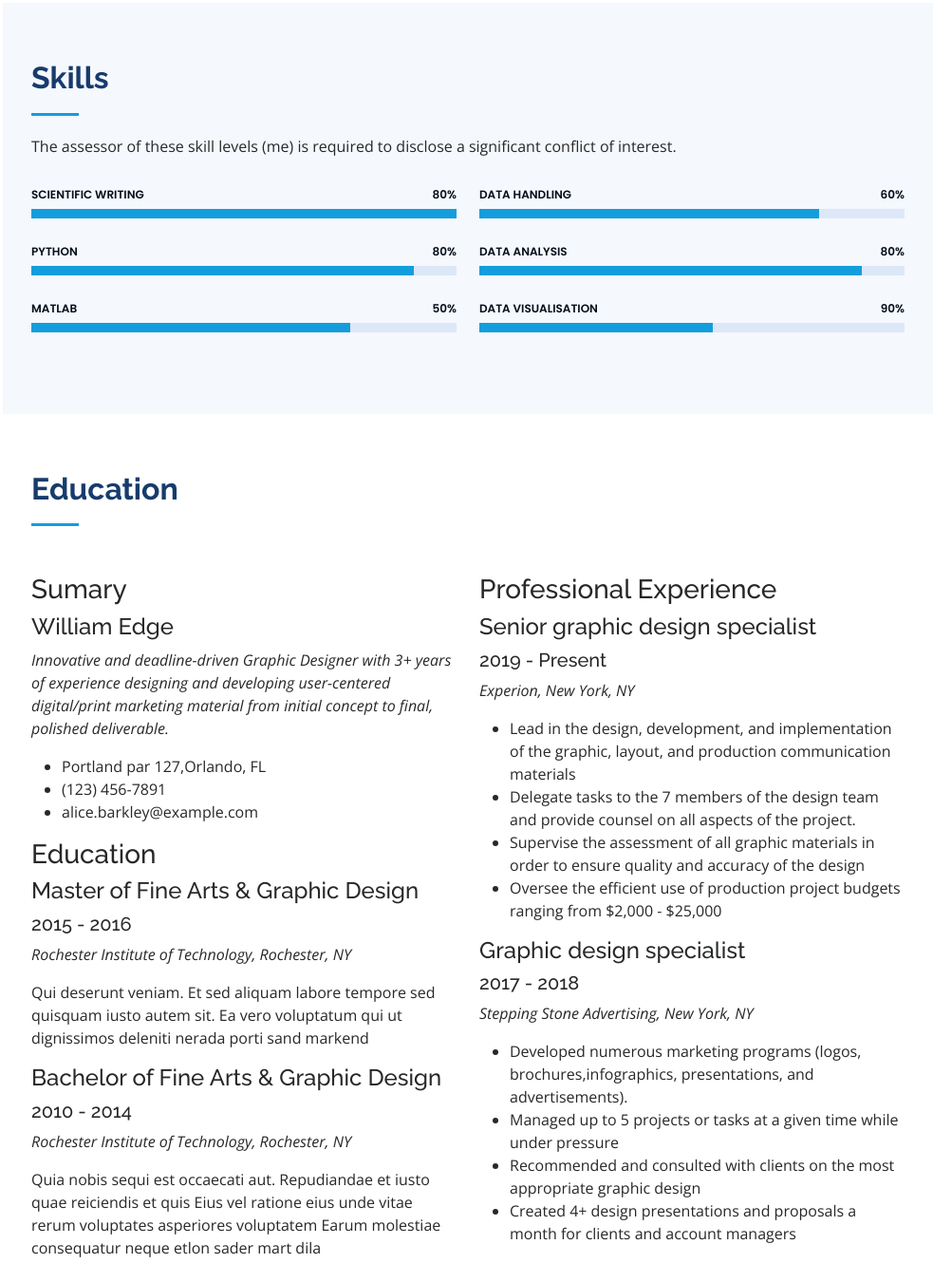
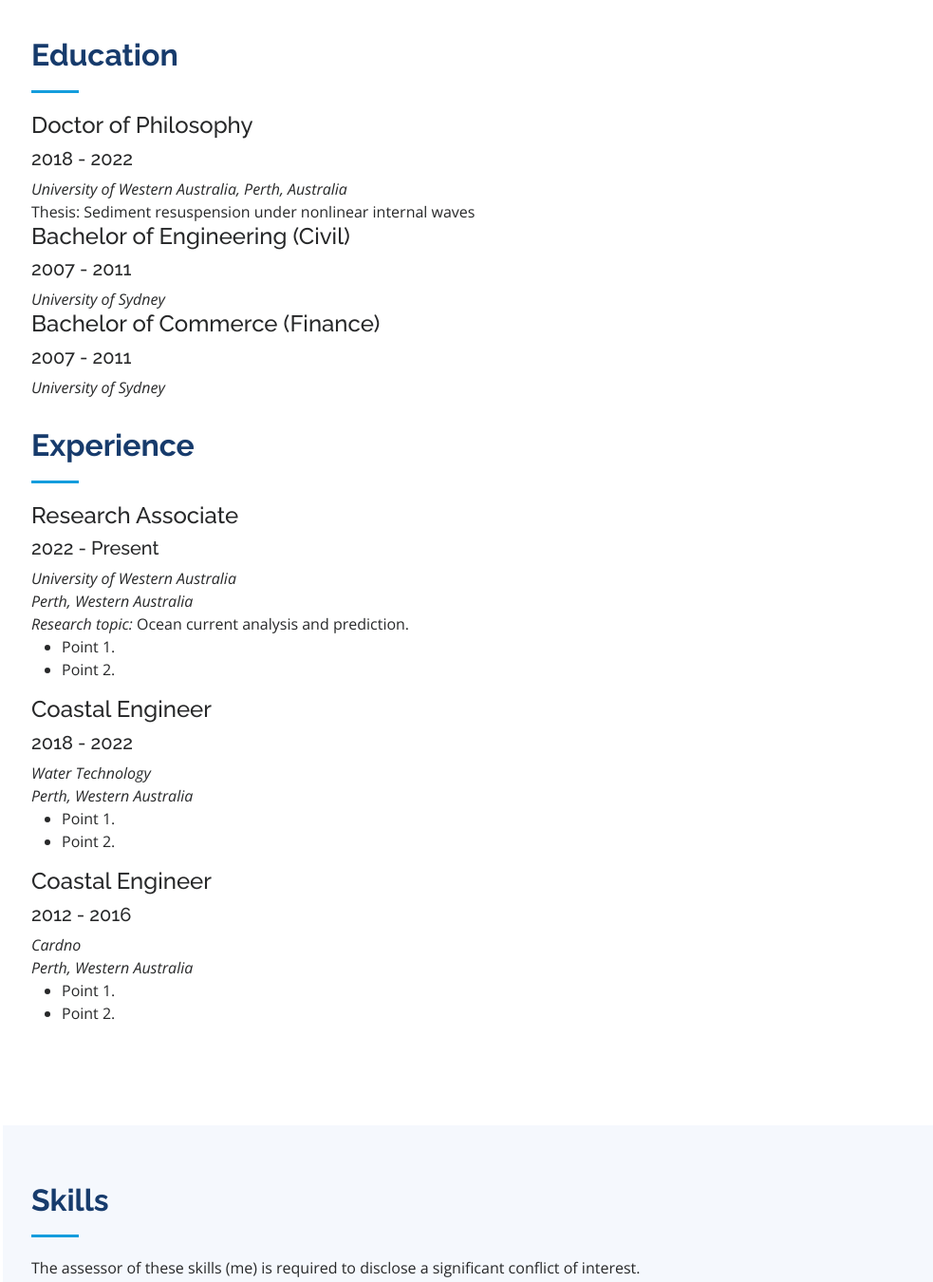
Before and after one commit to williamedge/williamedge.github.io, a plain HTML site: page index.html in a window 1280 px wide. Shown: the part 1471-2821 px from the top of the page at 95% size, without its empty margins (297-1280 px from the left). Drawn offline with nearby package versions, Linux system fonts and the light colour scheme.

Commit message:
Update index.html

```diff
--- a/index.html
+++ b/index.html
@@ -122,53 +122,70 @@
       </div>
     </section><!-- End About Section -->
 
-<!--     ======= Facts Section ======= --> -->
-<!--     <section id="facts" class="facts">
+
+    <!-- ======= Resume Section ======= -->
+    <section id="education" class="education">
       <div class="container">
 
         <div class="section-title">
-          <h2>Facts</h2>
-          <p>Magnam dolores commodi suscipit. Necessitatibus eius consequatur ex aliquid fuga eum quidem. Sit sint consectetur velit. Quisquam quos quisquam cupiditate. Et nemo qui impedit suscipit alias ea. Quia fugiat sit in iste officiis commodi quidem hic quas.</p>
-        </div>
-
-        <div class="row no-gutters">
-
-          <div class="col-lg-3 col-md-6 d-md-flex align-items-md-stretch" data-aos="fade-up">
-            <div class="count-box">
-              <i class="bi bi-emoji-smile"></i>
-              <span data-purecounter-start="0" data-purecounter-end="232" data-purecounter-duration="1" class="purecounter"></span>
-              <p><strong>Happy Clients</strong> consequuntur quae</p>
+          <h2>Education</h2>
+            <div class="resume-item">
+              <h4>Doctor of Philosophy</h4>
+              <h5>2018 - 2022</h5>
+              <p><em>University of Western Australia, Perth, Australia</em></p>
+              <p>Thesis: Sediment resuspension under nonlinear internal waves</p>
+            </div>
+            <div class="resume-item">
+              <h4>Bachelor of Engineering (Civil)</h4>
+              <h5>2007 - 2011</h5>
+              <p><em>University of Sydney</em></p>
+            </div>
+			<div class="resume-item">
+              <h4>Bachelor of Commerce (Finance)</h4>
+              <h5>2007 - 2011</h5>
+              <p><em>University of Sydney</em></p>
             </div>
           </div>
-
-          <div class="col-lg-3 col-md-6 d-md-flex align-items-md-stretch" data-aos="fade-up" data-aos-delay="100">
-            <div class="count-box">
-              <i class="bi bi-journal-richtext"></i>
-              <span data-purecounter-start="0" data-purecounter-end="521" data-purecounter-duration="1" class="purecounter"></span>
-              <p><strong>Projects</strong> adipisci atque cum quia aut</p>
+		  <div class="section-title">
+			<h2>Experience</h2>
+            <div class="resume-item">
+              <h4>Research Associate</h4>
+              <h5>2022 - Present</h5>
+			  <p><em>University of Western Australia </em></p>
+              <p><em>Perth, Western Australia </em></p>
+			  <p><em>Research topic:</em> Ocean current analysis and prediction.</p>
+              <ul>
+                <li>Point 1.</li>
+                <li>Point 2.</li>
+              </ul>
+            </div>
+            <div class="resume-item">
+              <h4>Coastal Engineer</h4>
+              <h5>2018 - 2022</h5>
+			  <p><em>Water Technology</em></p>
+              <p><em>Perth, Western Australia </em></p>
+              <ul>
+                <li>Point 1.</li>
+                <li>Point 2.</li>
+              </ul>
+            </div>
+            <div class="resume-item">
+              <h4>Coastal Engineer</h4>
+              <h5>2012 - 2016</h5>
+              <p><em>Cardno</em></p>
+              <p><em>Perth, Western Australia </em></p>
+              <ul>
+                <li>Point 1.</li>
+                <li>Point 2.</li>
+              </ul>
             </div>
           </div>
-
-          <div class="col-lg-3 col-md-6 d-md-flex align-items-md-stretch" data-aos="fade-up" data-aos-delay="200">
-            <div class="count-box">
-              <i class="bi bi-headset"></i>
-              <span data-purecounter-start="0" data-purecounter-end="1453" data-purecounter-duration="1" class="purecounter"></span>
-              <p><strong>Hours Of Support</strong> aut commodi quaerat</p>
-            </div>
-          </div>
-
-          <div class="col-lg-3 col-md-6 d-md-flex align-items-md-stretch" data-aos="fade-up" data-aos-delay="300">
-            <div class="count-box">
-              <i class="bi bi-people"></i>
-              <span data-purecounter-start="0" data-purecounter-end="32" data-purecounter-duration="1" class="purecounter"></span>
-              <p><strong>Hard Workers</strong> rerum asperiores dolor</p>
-            </div>
-          </div>
-
         </div>
 
       </div>
-    </section><!-- End Facts Section -->
+    </section><!-- End Section -->
+
+
 
     <!-- ======= Skills Section ======= -->
     <section id="skills" class="skills section-bg">
@@ -176,7 +193,7 @@
 
         <div class="section-title">
           <h2>Skills</h2>
-          <p>The assessor of these skill levels (me) is required to disclose a significant conflict of interest.</p>
+          <p>The assessor of these skills (me) is required to disclose a significant conflict of interest.</p>
         </div>
 
         <div class="row skills-content">
@@ -186,21 +203,21 @@
             <div class="progress">
               <span class="skill">Scientific writing <i class="val">80%</i></span>
               <div class="progress-bar-wrap">
-                <div class="progress-bar" role="progressbar" aria-valuenow="100" aria-valuemin="0" aria-valuemax="100"></div>
+                <div class="progress-bar" role="progressbar" aria-valuenow="80" aria-valuemin="0" aria-valuemax="100"></div>
               </div>
             </div>
 
             <div class="progress">
               <span class="skill">Python <i class="val">80%</i></span>
               <div class="progress-bar-wrap">
-                <div class="progress-bar" role="progressbar" aria-valuenow="90" aria-valuemin="0" aria-valuemax="100"></div>
+                <div class="progress-bar" role="progressbar" aria-valuenow="80" aria-valuemin="0" aria-valuemax="100"></div>
               </div>
             </div>
 
             <div class="progress">
               <span class="skill">Matlab <i class="val">50%</i></span>
               <div class="progress-bar-wrap">
-                <div class="progress-bar" role="progressbar" aria-valuenow="75" aria-valuemin="0" aria-valuemax="100"></div>
+                <div class="progress-bar" role="progressbar" aria-valuenow="50" aria-valuemin="0" aria-valuemax="100"></div>
               </div>
             </div>
 
@@ -211,21 +228,21 @@
             <div class="progress">
               <span class="skill">Data handling <i class="val">60%</i></span>
               <div class="progress-bar-wrap">
-                <div class="progress-bar" role="progressbar" aria-valuenow="80" aria-valuemin="0" aria-valuemax="100"></div>
+                <div class="progress-bar" role="progressbar" aria-valuenow="60" aria-valuemin="0" aria-valuemax="100"></div>
               </div>
             </div>
 
             <div class="progress">
               <span class="skill">Data analysis <i class="val">80%</i></span>
               <div class="progress-bar-wrap">
-                <div class="progress-bar" role="progressbar" aria-valuenow="90" aria-valuemin="0" aria-valuemax="100"></div>
+                <div class="progress-bar" role="progressbar" aria-valuenow="80" aria-valuemin="0" aria-valuemax="100"></div>
               </div>
             </div>
 
             <div class="progress">
               <span class="skill">Data visualisation <i class="val">90%</i></span>
               <div class="progress-bar-wrap">
-                <div class="progress-bar" role="progressbar" aria-valuenow="55" aria-valuemin="0" aria-valuemax="100"></div>
+                <div class="progress-bar" role="progressbar" aria-valuenow="90" aria-valuemin="0" aria-valuemax="100"></div>
               </div>
             </div>
 
@@ -235,72 +252,6 @@
 
       </div>
     </section><!-- End Skills Section -->
-
-    <!-- ======= Resume Section ======= -->
-    <section id="education" class="education">
-      <div class="container">
-
-        <div class="section-title">
-          <h2>Education</h2>
-<!--           <p>Magnam dolores commodi suscipit. Necessitatibus eius consequatur ex aliquid fuga eum quidem. Sit sint consectetur velit. Quisquam quos quisquam cupiditate. Et nemo qui impedit suscipit alias ea. Quia fugiat sit in iste officiis commodi quidem hic quas.</p> -->
-        </div>
-
-        <div class="row">
-          <div class="col-lg-6" data-aos="fade-up">
-            <h3 class="resume-title">Sumary</h3>
-            <div class="resume-item pb-0">
-              <h4>William Edge</h4>
-              <p><em>Innovative and deadline-driven Graphic Designer with 3+ years of experience designing and developing user-centered digital/print marketing material from initial concept to final, polished deliverable.</em></p>
-              <ul>
-                <li>Portland par 127,Orlando, FL</li>
-                <li>(123) 456-7891</li>
-                <li>alice.barkley@example.com</li>
-              </ul>
-            </div>
-
-            <h3 class="resume-title">Education</h3>
-            <div class="resume-item">
-              <h4>Master of Fine Arts &amp; Graphic Design</h4>
-              <h5>2015 - 2016</h5>
-              <p><em>Rochester Institute of Technology, Rochester, NY</em></p>
-              <p>Qui deserunt veniam. Et sed aliquam labore tempore sed quisquam iusto autem sit. Ea vero voluptatum qui ut dignissimos deleniti nerada porti sand markend</p>
-            </div>
-            <div class="resume-item">
-              <h4>Bachelor of Fine Arts &amp; Graphic Design</h4>
-              <h5>2010 - 2014</h5>
-              <p><em>Rochester Institute of Technology, Rochester, NY</em></p>
-              <p>Quia nobis sequi est occaecati aut. Repudiandae et iusto quae reiciendis et quis Eius vel ratione eius unde vitae rerum voluptates asperiores voluptatem Earum molestiae consequatur neque etlon sader mart dila</p>
-            </div>
-          </div>
-          <div class="col-lg-6" data-aos="fade-up" data-aos-delay="100">
-            <h3 class="resume-title">Professional Experience</h3>
-            <div class="resume-item">
-              <h4>Senior graphic design specialist</h4>
-              <h5>2019 - Present</h5>
-              <p><em>Experion, New York, NY </em></p>
-              <ul>
-                <li>Lead in the design, development, and implementation of the graphic, layout, and production communication materials</li>
-                <li>Delegate tasks to the 7 members of the design team and provide counsel on all aspects of the project. </li>
-                <li>Supervise the assessment of all graphic materials in order to ensure quality and accuracy of the design</li>
-                <li>Oversee the efficient use of production project budgets ranging from $2,000 - $25,000</li>
-              </ul>
-            </div>
-            <div class="resume-item">
-              <h4>Graphic design specialist</h4>
-              <h5>2017 - 2018</h5>
-              <p><em>Stepping Stone Advertising, New York, NY</em></p>
-              <ul>
-                <li>Developed numerous marketing programs (logos, brochures,infographics, presentations, and advertisements).</li>
-                <li>Managed up to 5 projects or tasks at a given time while under pressure</li>
-                <li>Recommended and consulted with clients on the most appropriate graphic design</li>
-                <li>Created 4+ design presentations and proposals a month for clients and account managers</li>
-              </ul>
-            </div>
-          </div>
-        </div>
-
-      </div>
-    </section><!-- End Resume Section -->
 
     <!-- ======= Portfolio Section ======= -->
     <section id="portfolio" class="portfolio section-bg">
```
